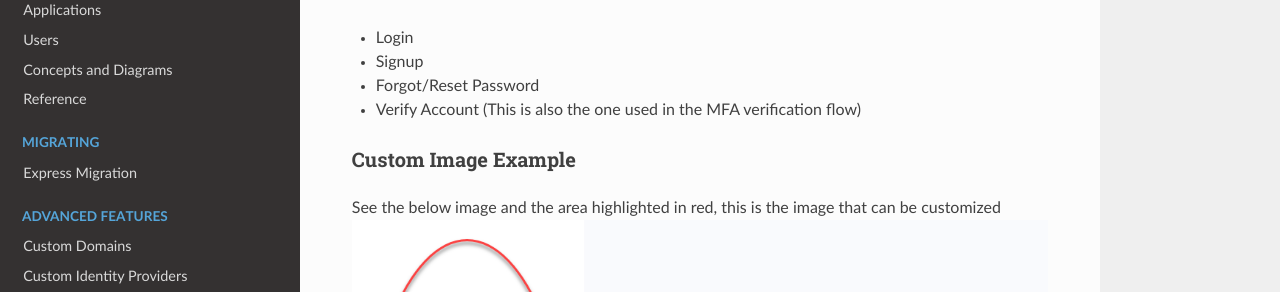
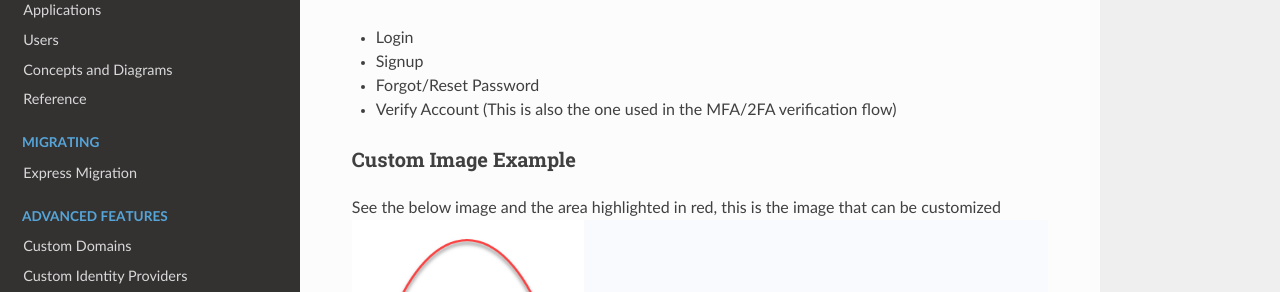
Before and after one commit to vaultvision/docs, a Sphinx documentation site: the page built from docs/source/branding.md, in a window 1280 px wide and 900 px high. Shown: the part 270-562 px from the top of the window. Built offline with Sphinx 7.4.7 and the Read the Docs theme 2.0.0, drawn with Linux system fonts in a browser that asks for light colours.

Commit message:
Update branding.md

```diff
--- a/docs/source/branding.md
+++ b/docs/source/branding.md
@@ -7,7 +7,7 @@ These are the available pages that you can customize
 - Login
 - Signup
 - Forgot/Reset Password
-- Verify Account (This is also the one used in the MFA verification flow)
+- Verify Account (This is also the one used in the MFA/2FA verification flow)
 
 ### Custom Image Example
 See the below image and the area highlighted in red, this is the image that can be customized
```
